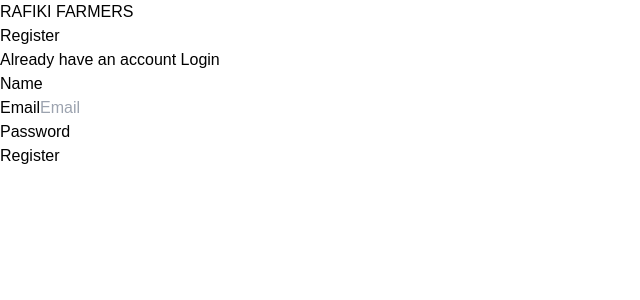
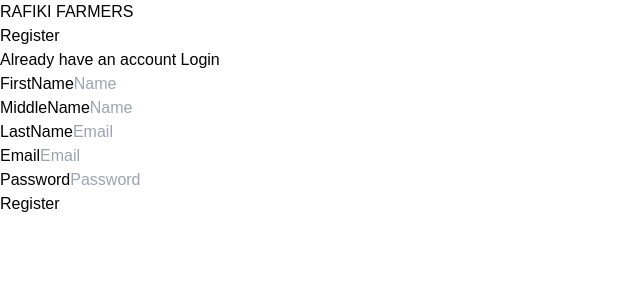
Before and after one commit to Rafiki-Capital-Ltd/rafiki-fmis-frontend, a React (Vite) app: page /register in a window 1280 px wide. Shown: the top 300 px of the page, without its empty margins (0-640 px from the left). Built offline with nearby package versions, Linux system fonts and the light colour scheme.

Commit message:
register edit

```diff
--- a/src/auth/Login.jsx
+++ b/src/auth/Login.jsx
@@ -39,11 +39,12 @@ function login() {
                       Password
                     </label>
                     <Link className="text-blue-500 underline text-sm   ">
-                     Forgot Password ?
+                      Forgot Password ?
                     </Link>
                   </div>
                   <input
                     type="password"
+                    placeholder="Password"
                     className="shadow-sm bg-gray-50 border border-gray-300 text-sm  focus:ring-blue-500 focus:border-blue-500 block w-full p-2.5 tw dark:border-gray-600 dark:placeholder-gray-400 dark:text-white dark:focus:ring-blue-500 dark:focus:border-blue-500 dark:shadow-sm-light"
                     required
                   />
--- a/src/auth/Register.jsx
+++ b/src/auth/Register.jsx
@@ -6,10 +6,10 @@ function Register() {
     <div className="bg-gray-100">
       <div className="grid grid-cols-1  md:grid-cols-3 items-center justify-center h-screen bg-gray-100">
         <div className="m-10 md:m-0 col-span-1  md:col-start-2 bg-white shadow-md p-10  ">
-          <div className="flex gap-x-4 items-center justify-center text-green-500 text-2xl  mb-10">
+          <div className="flex  items-center justify-center text-green-500 text-2xl  mb-5">
             RAFIKI FARMERS
           </div>
-          <p className="text-[25px]  text-gray-800 mb-2"> Register</p>
+          <p className="text-[25px]  text-gray-800 mb-1"> Register</p>
           <p className="text-sm text-gray-400 mb-5">
             {" "}
             Already have an account{" "}
@@ -22,17 +22,41 @@ function Register() {
           <div className="grid grid-row-1  md:grid-row-4  ">
             <div className="row-span-1 md:row-span-2 row-start-2">
               <form>
-                <div className="mb-6">
-                  <label className="block mb-2 text-sm font-semibold text-gray-900">
-                    Name
+                <div className="mb-5 flex justify-between gap-x-2 ">
+                  <div>
+                    <label className="block mb-1 text-sm font-semibold text-gray-900">
+                      FirstName
+                    </label>
+                    <input
+                      placeholder="Name"
+                      className="shadow-sm bg-gray-50 border border-gray-300 text-gray-900 text-sm rounded-lg focus:ring-blue-500 focus:border-blue-500 block w-full p-2.5  dark:border-gray-600 dark:placeholder-gray-400  dark:focus:ring-blue-500 dark:focus:border-blue-500 dark:shadow-sm-light"
+                      required
+                    />
+                  </div>
+                  <div>
+                    <label className="block mb-1 text-sm font-semibold text-gray-900">
+                      MiddleName
+                    </label>
+                    <input
+                      placeholder="Name"
+                      className="shadow-sm bg-gray-50 border border-gray-300 text-gray-900 text-sm rounded-lg focus:ring-blue-500 focus:border-blue-500 block w-full p-2.5  dark:border-gray-600 dark:placeholder-gray-400  dark:focus:ring-blue-500 dark:focus:border-blue-500 dark:shadow-sm-light"
+                      required
+                    />
+                  </div>
+                </div>
+                <div className="mb-5">
+                  <label className="block mb-1 text-sm font-semibold text-gray-900 ">
+                   LastName
                   </label>
                   <input
+                    type="text"
                     className="shadow-sm bg-gray-50 border border-gray-300 text-gray-900 text-sm rounded-lg focus:ring-blue-500 focus:border-blue-500 block w-full p-2.5  dark:border-gray-600 dark:placeholder-gray-400  dark:focus:ring-blue-500 dark:focus:border-blue-500 dark:shadow-sm-light"
+                    placeholder="Email"
                     required
                   />
                 </div>
-                <div className="mb-6">
-                  <label className="block mb-2 text-sm font-semibold text-gray-900 ">
+                <div className="mb-5">
+                  <label className="block mb-1 text-sm font-semibold text-gray-900 ">
                     Email
                   </label>
                   <input
@@ -42,12 +66,13 @@ function Register() {
                     required
                   />
                 </div>
-                <div className="mb-6">
-                  <label className="block mb-2 text-sm font-semibold text-gray-900">
+                <div className="mb-5">
+                  <label className="block mb-1 text-sm font-semibold text-gray-900">
                     Password
                   </label>
                   <input
                     type="password"
+                    placeholder="Password"
                     className="shadow-sm bg-gray-50 border border-gray-300 text-gray-900 text-sm rounded-lg focus:ring-blue-500 focus:border-blue-500 block w-full p-2.5  dark:border-gray-600 dark:placeholder-gray-400 dark:focus:ring-blue-500 dark:focus:border-blue-500 dark:shadow-sm-light"
                     required
                   />
```
